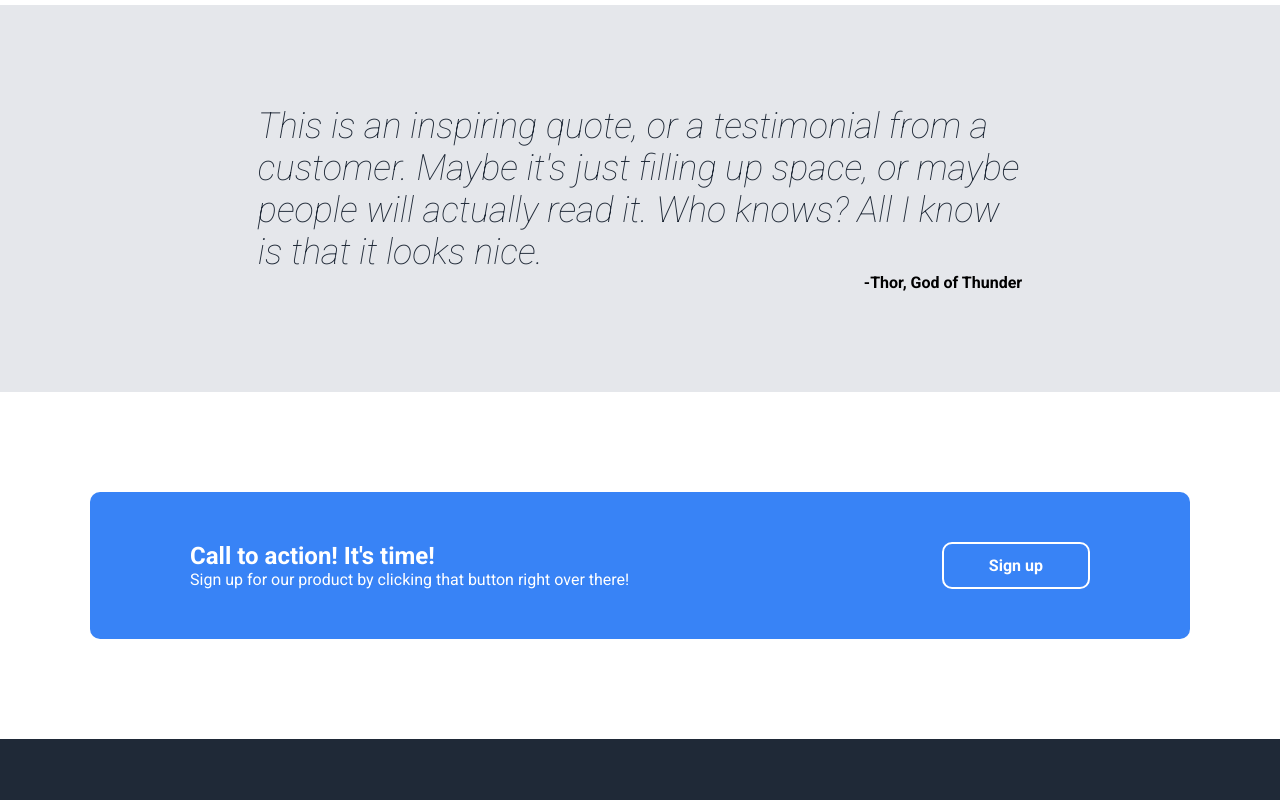
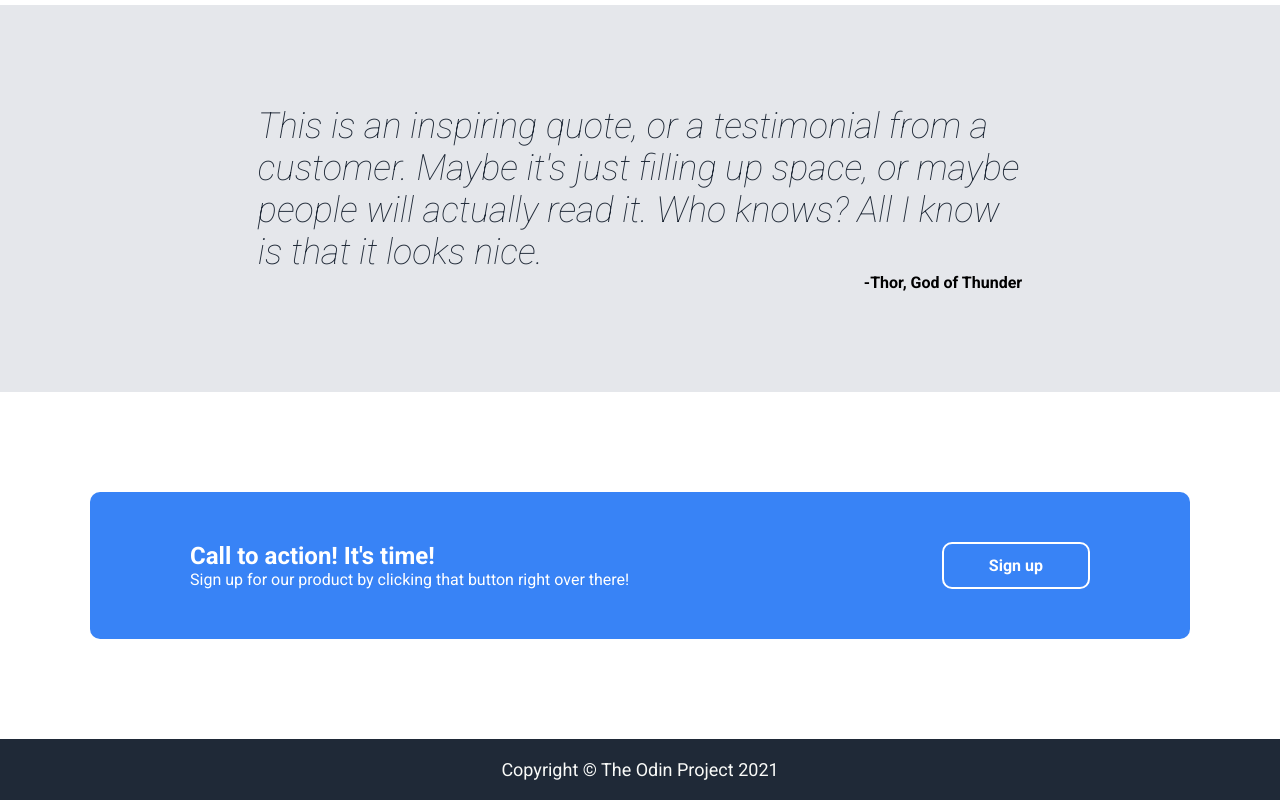
Before and after one commit to code4fun907/TOP-landing-page, a plain HTML site: page index.html in a window 1280 px wide. Shown: the part 916-1716 px from the top of the page. Before the commit the page ends 1655 px from the top, so only its background shows below. Drawn offline with Linux system fonts and the light colour scheme.

Commit message:
Finish project

```diff
--- a/index.html
+++ b/index.html
@@ -77,5 +77,9 @@
         </div>
       </div>
     </section>
+
+    <section class="footer">
+      <p class="copyright">Copyright © The Odin Project 2021</p>
+    </section>
   </body>
 </html>
--- a/styles.css
+++ b/styles.css
@@ -210,3 +210,16 @@ header button {
 }
 
 /* End of cta section */
+
+.footer {
+  display: flex;
+  margin: 20px auto;
+  max-width: 1100px;
+  justify-content: center;
+  align-items: center;
+}
+
+.copyright {
+  color: #f9faf8;
+  font-size: 18px;
+}
```
